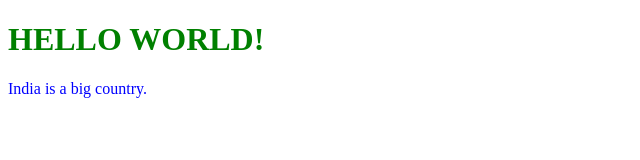
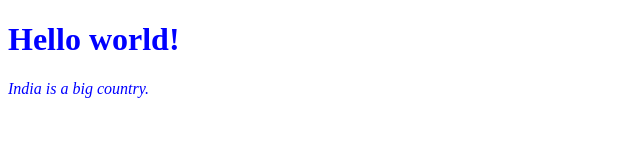
Before and after one commit to Niharika-Vankireddy/forms, a plain HTML site: page index.html in a window 1280 px wide. Shown: the whole page, without its empty margins (0-640 px from the left). Drawn offline with Linux system fonts and the light colour scheme.

Commit message:
added font family to serif and font style to italic

```diff
--- a/index.html
+++ b/index.html
@@ -5,9 +5,11 @@
 			CSS
 		</title>
 		<style>
-			h1{
-				color:green;
-				text-transform: uppercase;
+			.serif {
+				font-family: "Times New Roman", Times, serif;
+			}
+			p.italic {
+				font-style: italic;
 			}
 			body{
 				color:blue;
@@ -15,7 +17,7 @@
 		</style>
 </head>
 	<body>
-		<h1>Hello world!</h1>
-		<p>India is a big country.</p>
+		<h1 class="serif">Hello world!</h1>
+		<p class="italic">India is a big country.</p>
 	</body>
 </html>
```
